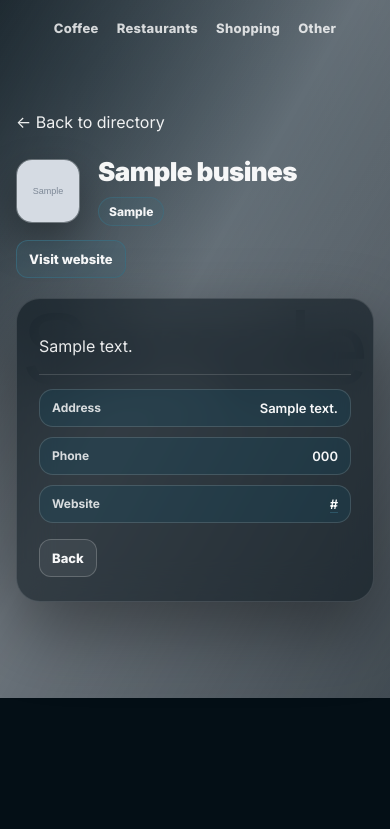
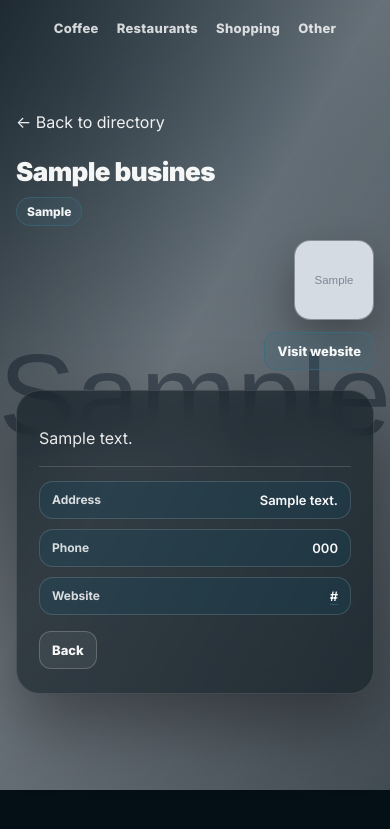
Before and after one commit to cavanpasek/ouray-info, a Django app: a page that uses directory/templates/business_detail.html in a window 390 px wide. Shown: the top 829 px of the page. Run offline with Django 5.2, Linux system fonts and the light colour scheme; tables that the repository leaves empty hold one stand-in row (values such as "Sample post"); grey boxes marked "Sample" are stand-in pictures.

Commit message:
Adding logos and backround images for business details pages

```diff
--- a/directory/static/directory/css/site.css
+++ b/directory/static/directory/css/site.css
@@ -379,6 +379,10 @@ section[id]{ scroll-margin-top: 86px; }
 }
 @media (max-width: 720px){
   .detail-header{ flex-direction: column; }
+    .detail-side{
+    width: 100%;
+    align-items: flex-start;
+  }
   .detail-cta .btn{ width: 100%; }
 }
 
@@ -386,6 +390,12 @@ section[id]{ scroll-margin-top: 86px; }
   display:flex;
   align-items:center;
   gap: 18px;
+}
+.detail-side{
+  display:flex;
+  flex-direction: column;
+  align-items: flex-end;
+  gap: 12px;
 }
 .detail-logo{
   width: 64px;
@@ -395,6 +405,10 @@ section[id]{ scroll-margin-top: 86px; }
   border: 1px solid rgba(255,255,255,0.20);
   box-shadow: 0 18px 40px rgba(0,0,0,0.30);
   background: rgba(255,255,255,0.08);
+}
+.detail-logo--top{
+  width: 80px;
+  height: 80px;
 }
 .detail-logo--fallback{
   display:flex;
--- a/directory/templates/business_detail.html
+++ b/directory/templates/business_detail.html
@@ -26,23 +26,25 @@
 
     <header class="detail-header">
       <div class="detail-brand">
-        {% if b.logo_image %}
-          <img class="detail-logo" src="{{ b.logo_image.url }}" alt="{{ b.name }} logo">
-        {% else %}
-          <div class="detail-logo detail-logo--fallback">{{ b.name|slice:":1" }}</div>
-        {% endif %}
-
         <div>
           <h1 class="detail-title">{{ b.name }}</h1>
           {% if b.category %}<div class="detail-sub"><span class="pill">{{ b.category }}</span></div>{% endif %}
         </div>
       </div>
 
-      <div class="detail-cta">
-        {% if b.website %}
-          <a class="btn" href="{{ b.website }}" target="_blank" rel="noopener">Visit website</a>
+      <div class="detail-side">
+        {% if b.logo_image %}
+          <img class="detail-logo detail-logo--top" src="{{ b.logo_image.url }}" alt="{{ b.name }} logo">
+        {% else %}
+          <div class="detail-logo detail-logo--fallback detail-logo--top">{{ b.name|slice:":1" }}</div>
         {% endif %}
-              </div>
+
+        <div class="detail-cta">
+          {% if b.website %}
+            <a class="btn" href="{{ b.website }}" target="_blank" rel="noopener">Visit website</a>
+          {% endif %}
+        </div>
+      </div>
     </header>
 
     <div class="detail-body">
```
Also changed, not shown: directory/admin.py (+24 -0 lines).
